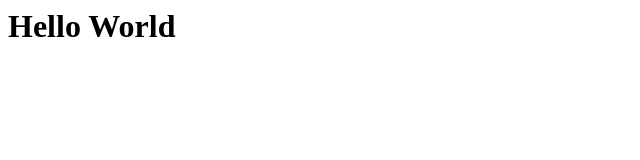
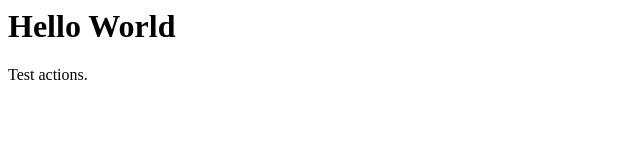
Before and after one commit to NDM199p/test_actions, a plain HTML site: page index.html in a window 1280 px wide. Shown: the full height of the page, 0-640 px from the left. Drawn offline with Linux system fonts and the light colour scheme.

Commit message:
Update index.html

```diff
--- a/index.html
+++ b/index.html
@@ -1 +1,4 @@
 <h1>Hello World</h1>
+<p>
+  Test actions.
+</p>
```
